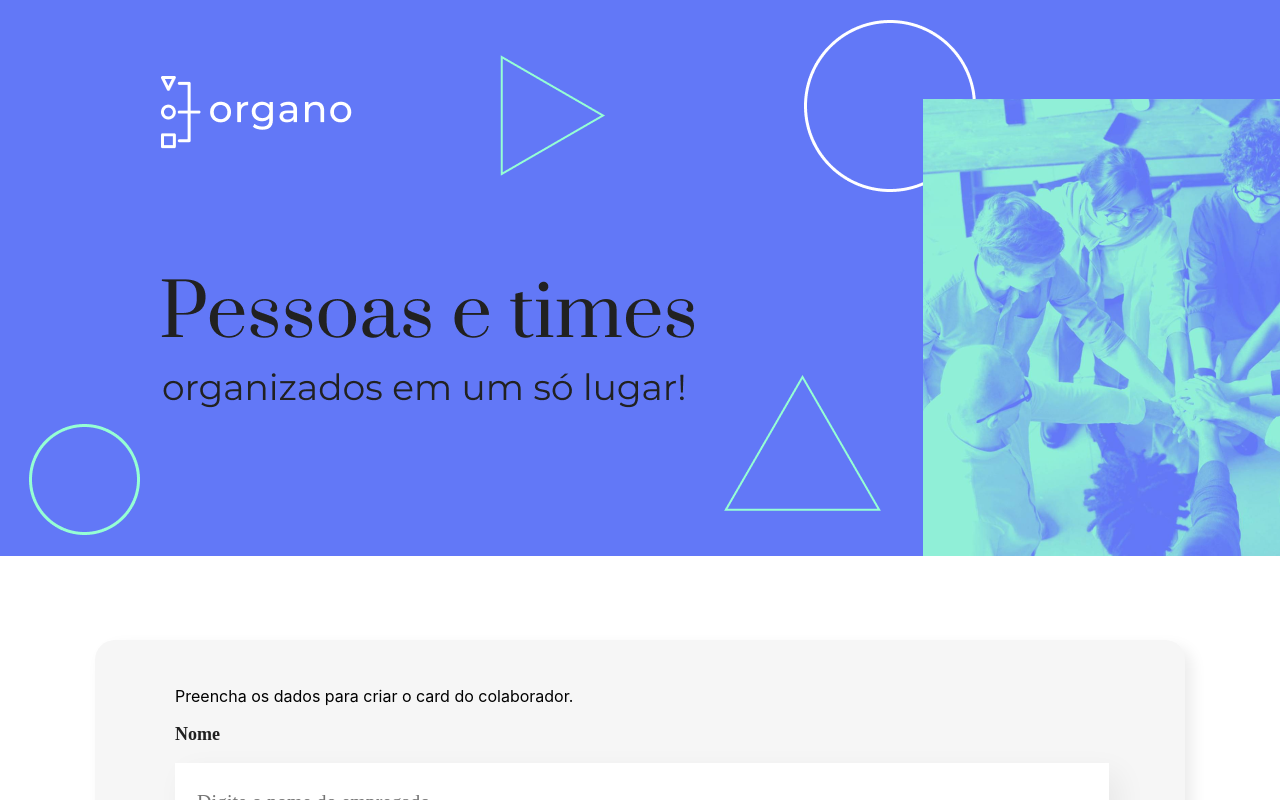
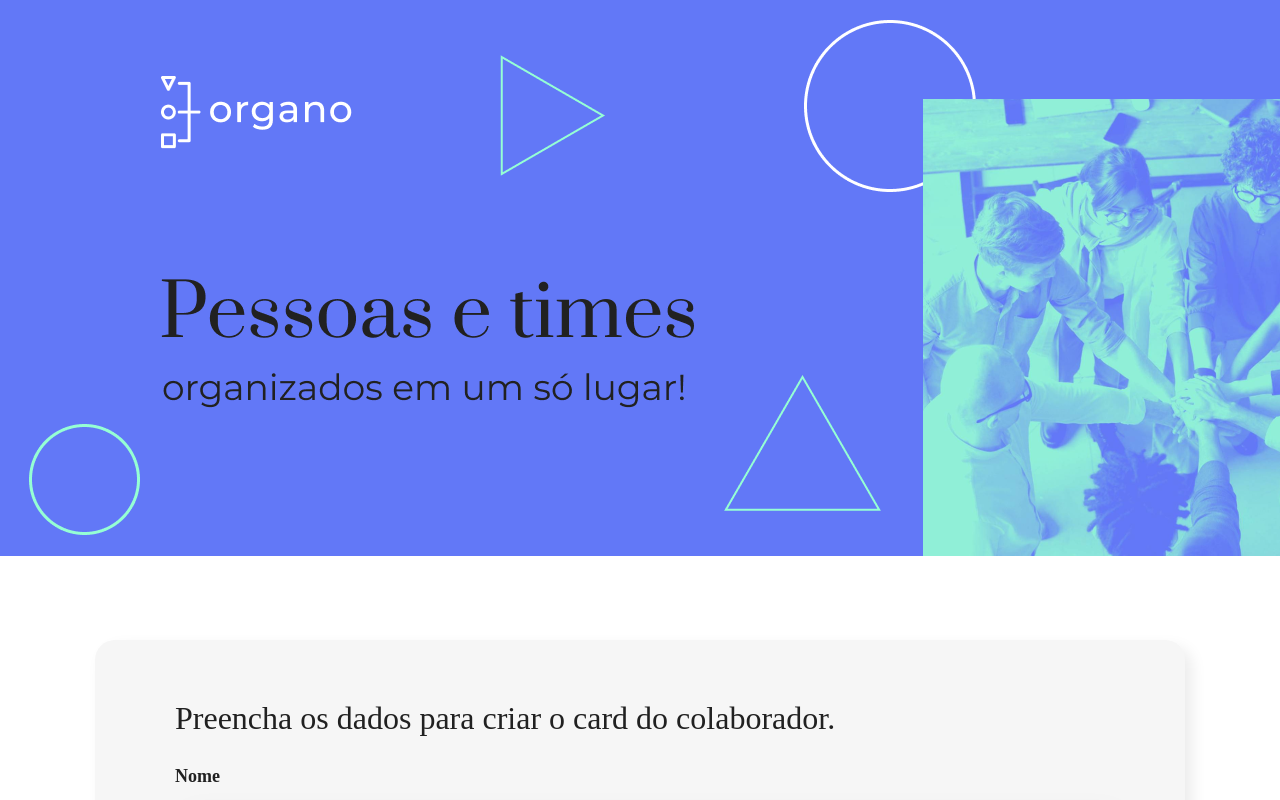
Before and after one commit to AllanGaiteiro/alura-projeto-organopeaple-estudo-react, a React (Create React App) app: page / in a window 1280 px wide. Both pictures are taken after a click on the picture 640 px from the left and 727 px from the top of the page. Shown: the top 800 px of the page. Built offline with nearby package versions, Linux system fonts and the light colour scheme.

Commit message:
criado um componente de descrição do form

```diff
--- /dev/null
+++ b/src/components/DescriptionForm.js
@@ -0,0 +1,12 @@
+import styled from "styled-components";
+
+export const DescriptionForm = styled.h2`
+  font-family: "Prata";
+  font-style: normal;
+  font-weight: 400;
+  font-size: 32px;
+  line-height: 43px;
+  display: flex;
+  align-items: center;
+  color: #212121;
+`;
--- a/src/components/FormEmployer.1.js
+++ b/src/components/FormEmployer.1.js
@@ -1,11 +1,14 @@
 import { ButtonSubmit } from "./ButtonSubmit";
+import { DescriptionForm } from "./DescriptionForm";
 import { FormEmployerContainer } from "./FormEmployer";
 import { FormFieldInput } from "./FormFieldInput";
 
 export function FormEmployer(setSignSelected) {
   return (
     <FormEmployerContainer>
-      <p>Preencha os dados para criar o card do colaborador.</p>
+      <DescriptionForm>
+        Preencha os dados para criar o card do colaborador.
+      </DescriptionForm>
       <FormFieldInput
         name="Nome"
         placeholder="Digite o nome do empregado"
```
